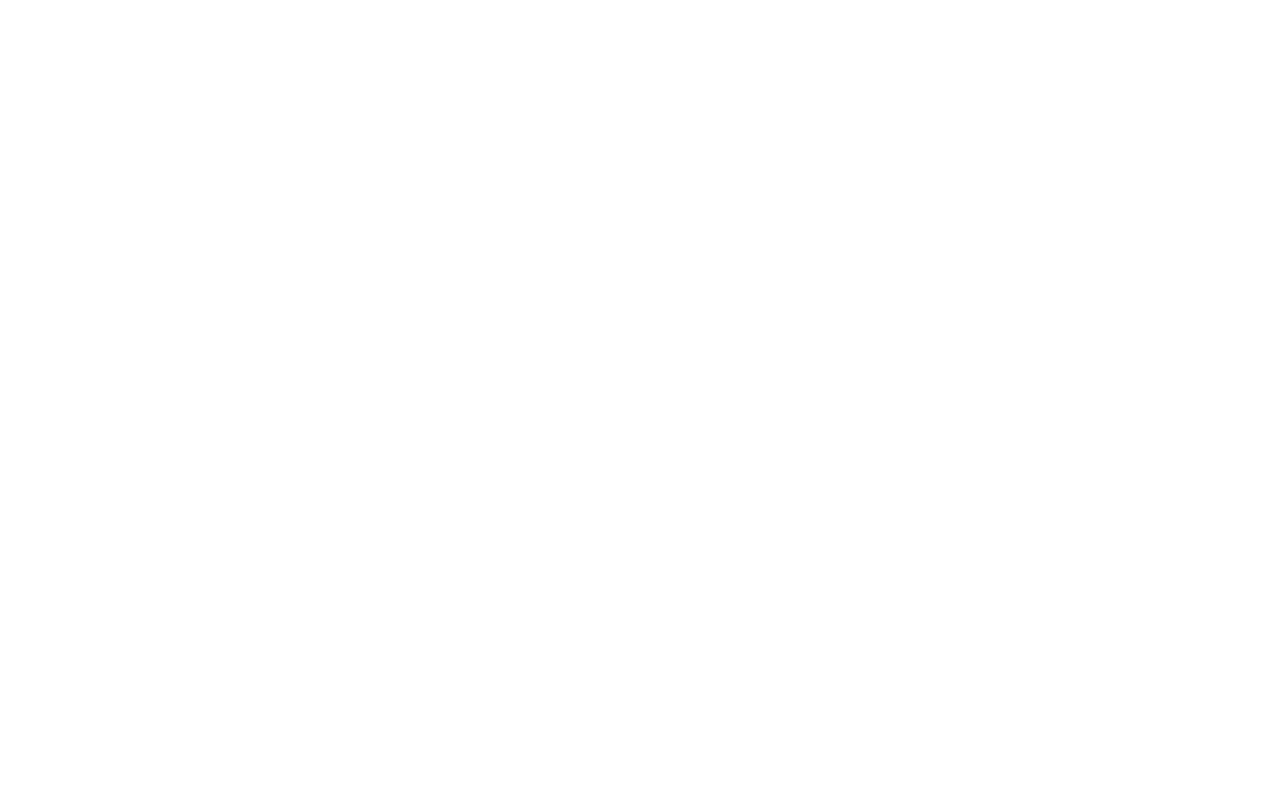
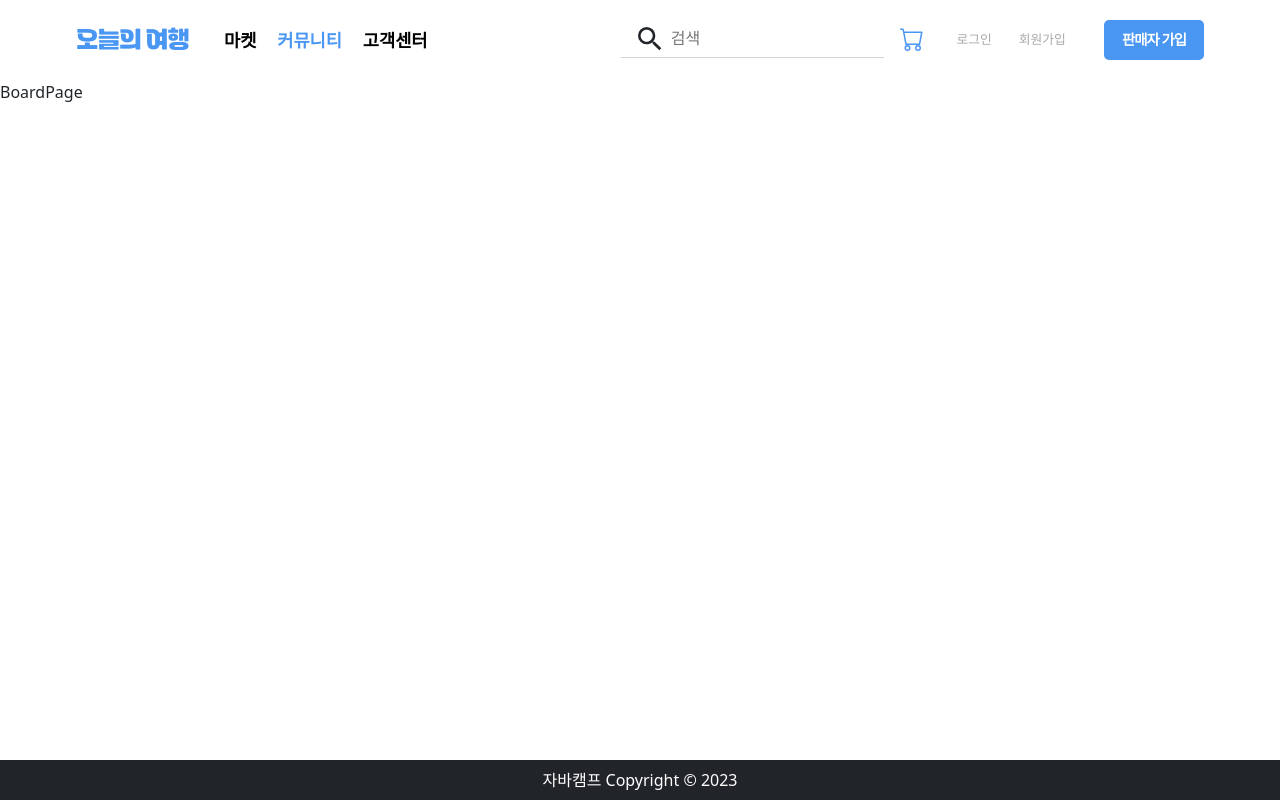
Before and after one commit to iTryp-web/Todays_trip, a React (Create React App) app in the folder frontend/: page /board in a window 1280 px wide. Before the commit this address had no page. Built offline with nearby package versions, Linux system fonts and the light colour scheme.

Commit message:
03/30 order페이지추가 및 경로수정

```diff
--- a/frontend/src/App.jsx
+++ b/frontend/src/App.jsx
@@ -9,7 +9,7 @@
     <>
     <Routes>
       <Route path='/' exact={true} element={<HomePage />} />
-      <Route path='/community' exact={true} element={<BoardPage />} />
+      <Route path='/board' exact={true} element={<BoardPage />} />
       <Route path='/test' exact={true} element={<TestPage />} />
       <Route path='/order' exact={true} element={<OrderPage />} />
     </Routes>
--- a/frontend/src/components/include/Header.jsx
+++ b/frontend/src/components/include/Header.jsx
@@ -25,7 +25,7 @@
             마켓
           </NavLinkStyle>
           <NavLinkStyle
-            to="/community"
+            to="/board"
             className={({ isActive }) => isActive && "active"}
           >
             커뮤니티
```
